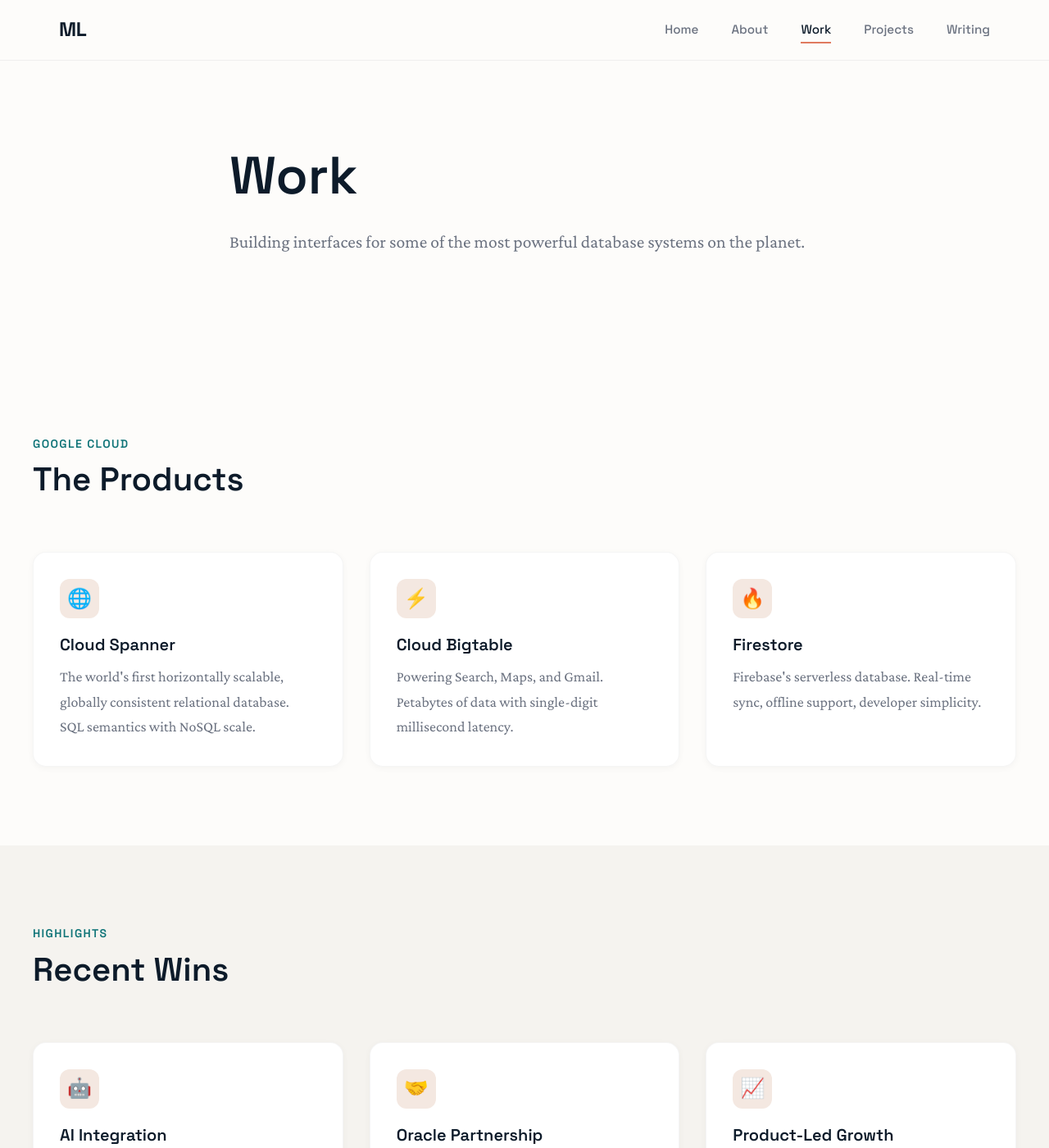
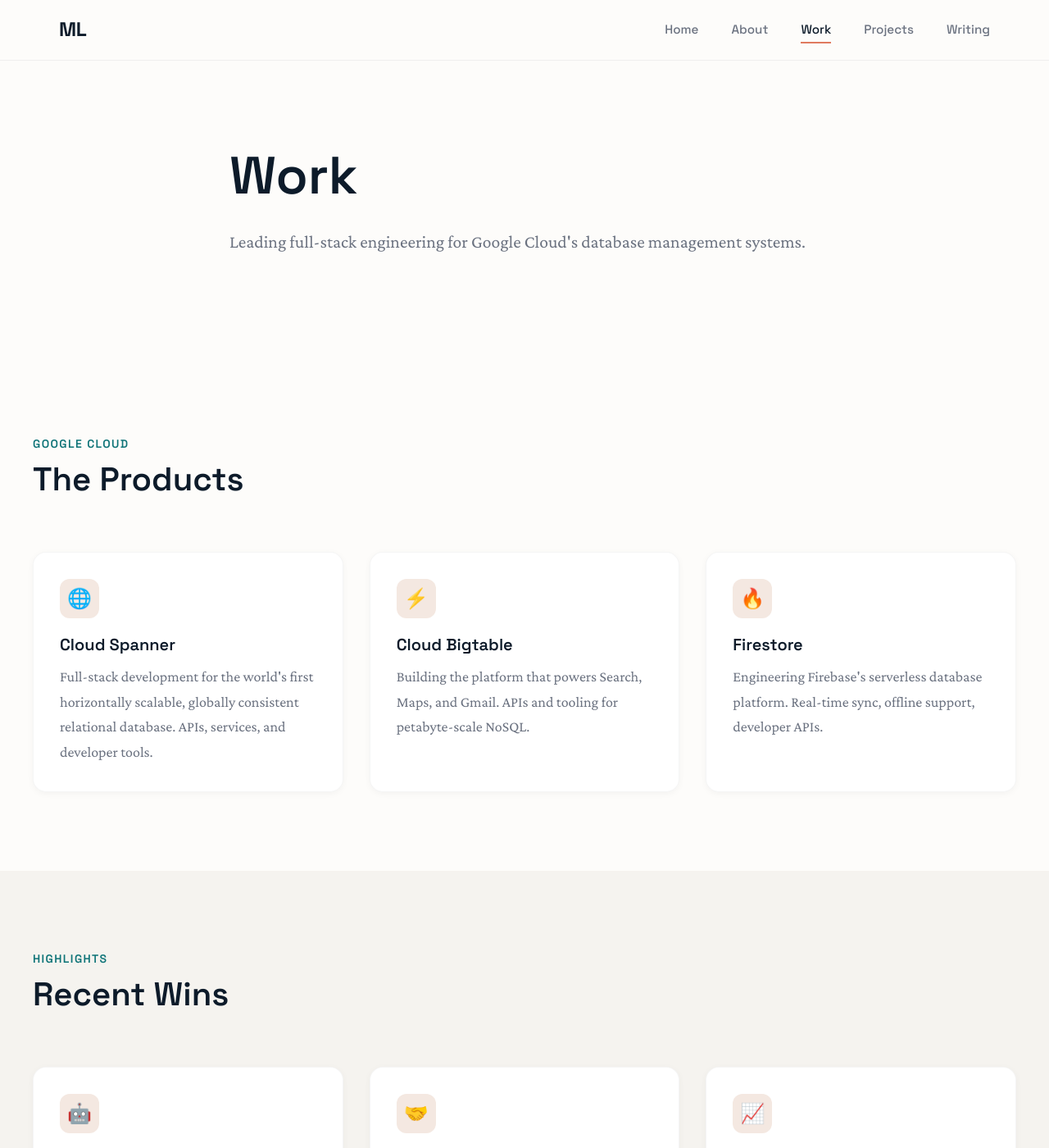
Before and after one commit to Masha-L/masha-l.github.io, a Jekyll site: the page built from work.md, in a window 1280 px wide and 1400 px high. Shown: the whole window at 82% size. Built offline with Jekyll 4.4.1, drawn with Linux system fonts in a browser that asks for light colours.

Commit message:
Reposition from UI lead to full-stack database systems engineering lead

```diff
--- a/index.html
+++ b/index.html
@@ -7,7 +7,7 @@ title: Home
   <div class="hero-content">
     <p class="hero-greeting">Hi, I'm Masha</p>
     <h1 class="hero-title">Engineering leader by day,<br><span class="highlight">cryptography student</span> by night</h1>
-    <p class="hero-description">I lead three UI teams at Google, pursue an MS in Cybersecurity at NYU, and believe technology should make life better — not just faster.</p>
+    <p class="hero-description">I lead engineering teams building Google Cloud's database products, pursue an MS in Cybersecurity at NYU, and believe technology should make life better — not just faster.</p>
     <div class="hero-links">
       <a href="/about/" class="btn btn-primary">More about me →</a>
       <a href="/blog/" class="btn btn-secondary">Read my writing</a>
--- a/work.md
+++ b/work.md
@@ -7,7 +7,7 @@ permalink: /work/
 <section class="about-intro">
   <div class="about-content">
     <h1>Work</h1>
-    <p class="lead">Building interfaces for some of the most powerful database systems on the planet.</p>
+    <p class="lead">Leading full-stack engineering for Google Cloud's database management systems.</p>
   </div>
 </section>
 
@@ -21,17 +21,17 @@ permalink: /work/
       <div class="card">
         <div class="card-icon">🌐</div>
         <h3 class="card-title">Cloud Spanner</h3>
-        <p class="card-text">The world's first horizontally scalable, globally consistent relational database. SQL semantics with NoSQL scale.</p>
+        <p class="card-text">Full-stack development for the world's first horizontally scalable, globally consistent relational database. APIs, services, and developer tools.</p>
       </div>
       <div class="card">
         <div class="card-icon">⚡</div>
         <h3 class="card-title">Cloud Bigtable</h3>
-        <p class="card-text">Powering Search, Maps, and Gmail. Petabytes of data with single-digit millisecond latency.</p>
+        <p class="card-text">Building the platform that powers Search, Maps, and Gmail. APIs and tooling for petabyte-scale NoSQL.</p>
       </div>
       <div class="card">
         <div class="card-icon">🔥</div>
         <h3 class="card-title">Firestore</h3>
-        <p class="card-text">Firebase's serverless database. Real-time sync, offline support, developer simplicity.</p>
+        <p class="card-text">Engineering Firebase's serverless database platform. Real-time sync, offline support, developer APIs.</p>
       </div>
     </div>
   </div>
```
Also changed, not shown: about.md (+1 -1 lines).
